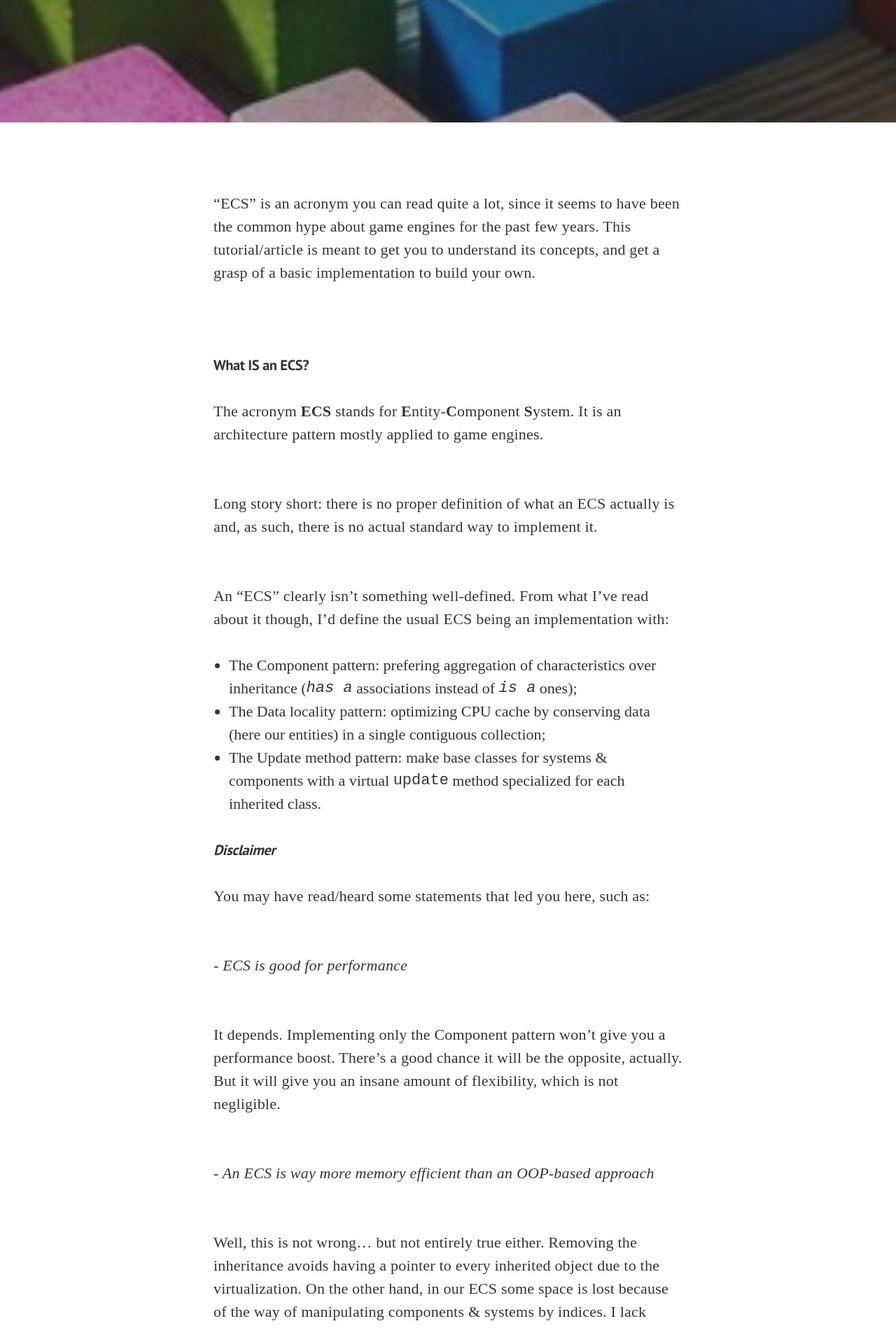
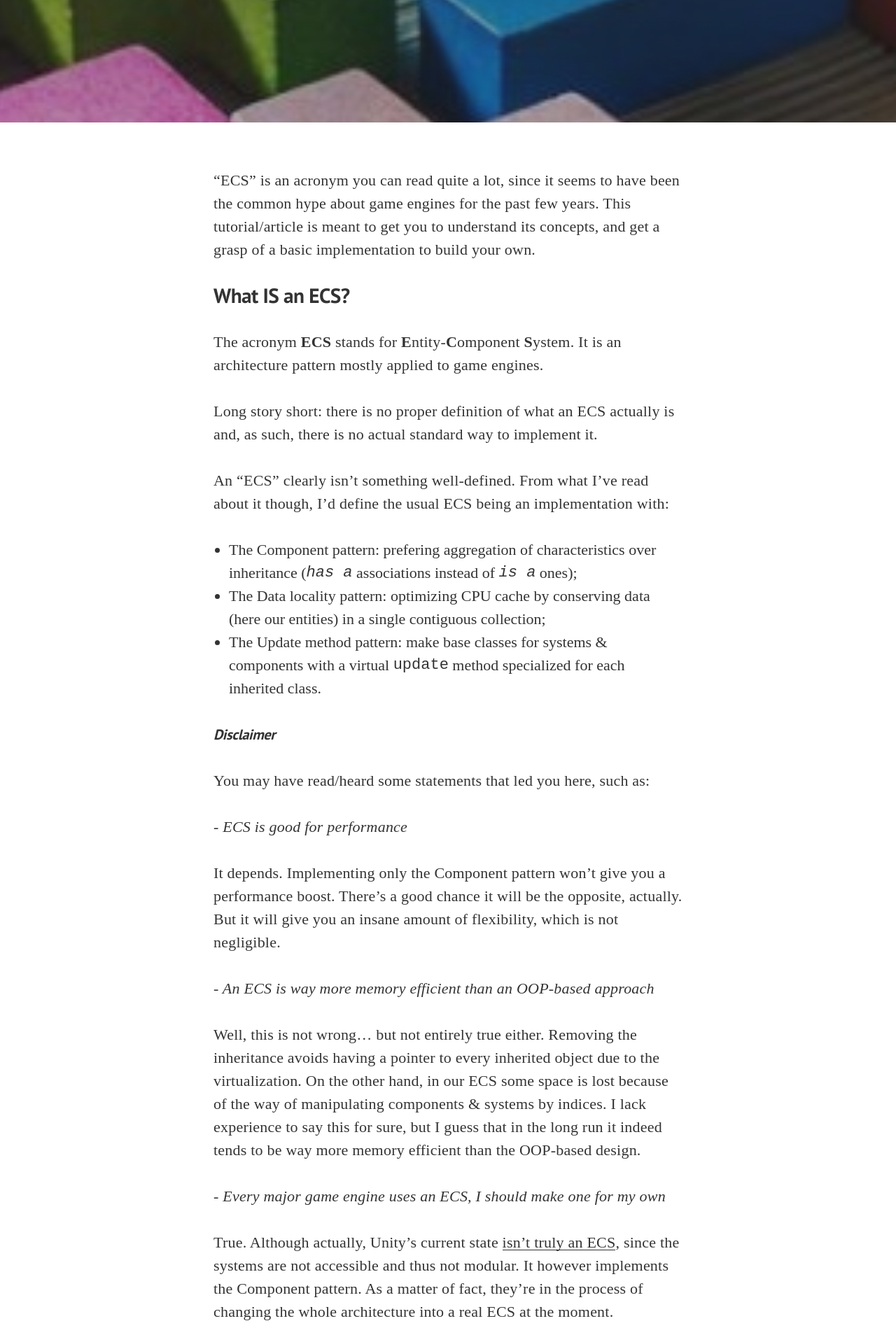
Before and after one commit to MakeItShaded/makeitshaded.github.io, a Jekyll site: the page built from _posts/2018-09-24-make-an-ecs.md, in a window 1280 px wide. Shown: the part 452-2350 px from the top of the page at 70% size. Built offline with Jekyll 4.4.1, drawn with Linux system fonts in a browser that asks for light colours; nearby versions of some CDN libraries; some web fonts are replaced; comment, search, counter and statistics services are not loaded.

Commit message:
[Tuto/ECS] Removed now useless <br/>, made titles bigger

```diff
--- a/_posts/2018-09-24-make-an-ecs.md
+++ b/_posts/2018-09-24-make-an-ecs.md
@@ -9,18 +9,14 @@ tags: [C++, ECS, Game engine, Architecture]
 category: [Tutorial]
 ---
 
-<br/>
 "ECS" is an acronym you can read quite a lot, since it seems to have been the common hype about game engines for the past few years. This tutorial/article is meant to get you to understand its concepts, and get a grasp of a basic implementation to build your own.
 
-<br/>
-###### What **IS** an ECS?
+#### What **IS** an ECS?
 
 The acronym **ECS** stands for **E**ntity-**C**omponent **S**ystem. It is an architecture pattern mostly applied to game engines.
 
-<br/>
 Long story short: there is no proper definition of what an ECS actually is and, as such, there is no actual standard way to implement it.
 
-<br/>
 An "ECS" clearly isn't something well-defined. From what I've read about it though, I'd define the usual ECS being an implementation with:
 
 - The Component pattern: prefering aggregation of characteristics over inheritance (_`has a`_ associations instead of _`is a`_ ones);
@@ -31,61 +27,45 @@ An "ECS" clearly isn't something well-defined. From what I've read about it thou
 
 You may have read/heard some statements that led you here, such as:
 
-<br/>
 *- ECS is good for performance*
 
-<br/>
 It depends. Implementing only the Component pattern won't give you a performance boost. There's a good chance it will be the opposite, actually. But it will give you an insane amount of flexibility, which is not negligible.
 
-<br/>
 *- An ECS is way more memory efficient than an OOP-based approach*
 
-<br/>
 Well, this is not wrong... but not entirely true either. Removing the inheritance avoids having a pointer to every inherited object due to the virtualization. On the other hand, in our ECS some space is lost because of the way of manipulating components & systems by indices. I lack experience to say this for sure, but I guess that in the long run it indeed tends to be way more memory efficient than the OOP-based design.
 
-<br/>
 *- Every major game engine uses an ECS, I should make one for my own*
 
-<br/>
 True. Although actually, Unity's current state [isn't truly an ECS](https://answers.unity.com/questions/669643/entity-component-system.html?childToView=1076793#answer-1076793), since the systems are not accessible and thus not modular. It however implements the Component pattern. As a matter of fact, they're in the process of changing the whole architecture into a real ECS at the moment.
 
-<br/>
 That being said, converting your own OOP-based engine into an ECS should not be a brainless decision. If your current engine is simple enough and well architectured, you could lose a fair amount of time while gaining absolutely no performance at all, even losing some. But sure enough, you will gain a ton of flexibility, which should be your main reason when evolving into one.
 
 ---
 
-<br/>
 Bottom line is: don't exert yourself trying to implement something you may not have any gain from, if you have no good reason to do so. ***However***, if your goal is to learn, then I can't hold you back from implementing one. Break everything you want in your current architecture, start from scratch, do whatever you want with it, but I think learning should never be prevented in any way.
 
-<br/>
-###### Component
+#### Component
 
 This part is actually what an ECS is really about. I guess a lot of people use the acronym "ECS" to talk about this specific pattern.
 
-<br/>
 A _really_ good reference for this is [the article from Game Programming Patterns](http://gameprogrammingpatterns.com/component.html).
 
-<br/>
-###### Data locality
+#### Data locality
 
 Small explanation: a computer's CPU possesses a cache, whose size vary but still is pretty small (for example, L3 cache (the largest but the slowest compared to L2 & L1) is ~6 MB on Intel i5s, ~8 MB on i7s, ~19 MB on AMD Ryzen 5s and ~20 MB on Ryzen 7s. This list is absolutely not entirely accurate, it may be different with each generation & model). As you can see, this cache is incredibly smaller than your amount of RAM, but is _really_ faster than it.
 
-<br/>
 Nowadays, CPUs perform what we call _caching_: copying data from the RAM into the cache so that it can access it _way_ faster. However, this operation only copies data adjacent to the one you're accessing. If the data you're fetching from memory isn't in this cache slice, this causes a "cache miss" which slows down the program to pick data from the RAM. That is, your program can be executed faster if you're often selecting contiguous data.
 
-<br/>
 _There is no way that I can explain better than [the Game Programming Patterns' article on this](http://gameprogrammingpatterns.com/data-locality.html), so I'll let you read it if you didn't understand._
 
-<br/>
 In that way, entities are meant to be in a single memory-contiguous collection (like an std::vector in C++, std::Vec in Rust, etc). As such, CPU caching doing its job and your entire world being contained in this collection, you minimize the amount of cache misses and allow your program to process data faster.
 
-<br/>
-###### Update method
+#### Update method
 
 This one's the easiest: in our System base class we will define a virtual methode `update`, which will be reimplemented by the inheriting systems. This will be where all our logic is, executed for each iteration of the game loop.
 
-<br/>
-###### References
+#### References
 
 - [What's an Entity System? - Wikidot](http://entity-systems.wikidot.com/)
 - [Example of ECS implementation: EntityX - Alec Thomas](https://github.com/alecthomas/entityx)
```
